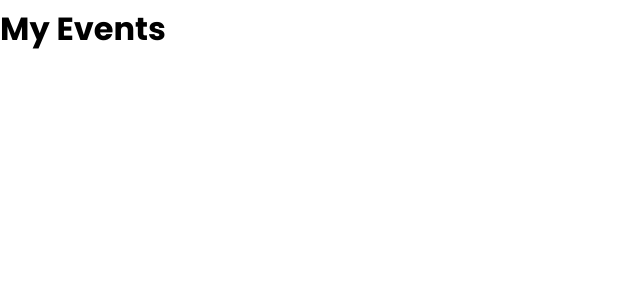
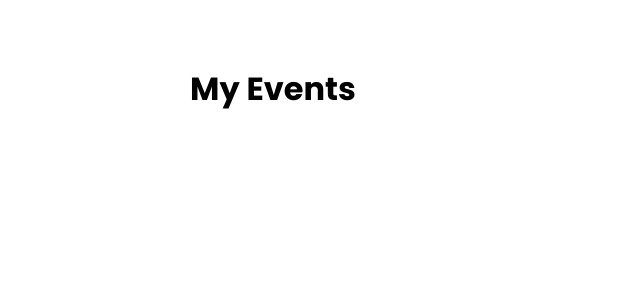
Before and after one commit to khamzahabibullah/dj-events-frontend, a Next.js app: page /events in a window 1280 px wide. Shown: the top 300 px of the page, without its empty margins (0-640 px from the left). Built offline with nearby package versions, Linux system fonts and the light colour scheme.

Commit message:
layout set

```diff
--- a/components/Layout.js
+++ b/components/Layout.js
@@ -1,4 +1,5 @@
 import Head from 'next/head';
+import styles from '../styles/Layout.module.css';
 
 const Layout = ({title, keywords, description, children}) => {
   return (
@@ -9,7 +10,7 @@ const Layout = ({title, keywords, description, children}) => {
         <meta name="keywords" content={keywords} />
       </Head>
 
-      {children}
+      <div className={styles.container}>{children}</div>
     </div>
   );
 };
--- a/pages/events/[slug].js
+++ b/pages/events/[slug].js
@@ -1,10 +1,10 @@
-import {useRouter} from 'next/router';
+import Layout from '../../components/Layout';
 
 const EventPage = () => {
   return (
-    <div>
+    <Layout>
       <h1>My Event</h1>
-    </div>
+    </Layout>
   );
 };
 
--- a/pages/events/add.js
+++ b/pages/events/add.js
@@ -1,8 +1,10 @@
+import Layout from '../../components/Layout';
+
 const AddEventPage = () => {
   return (
-    <div>
+    <Layout title="Add New Event">
       <h1>Add Event</h1>
-    </div>
+    </Layout>
   );
 };
 
--- a/pages/events/index.js
+++ b/pages/events/index.js
@@ -1,8 +1,10 @@
+import Layout from '../../components/Layout';
+
 const EventsPage = () => {
   return (
-    <div>
+    <Layout>
       <h1>My Events</h1>
-    </div>
+    </Layout>
   );
 };
 
```
